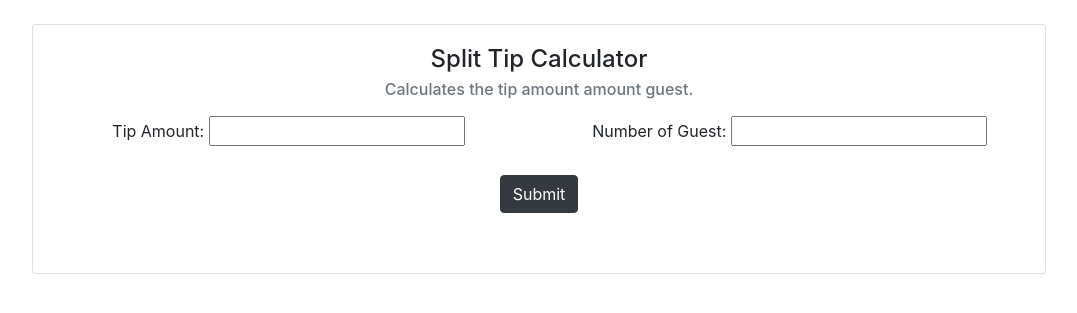
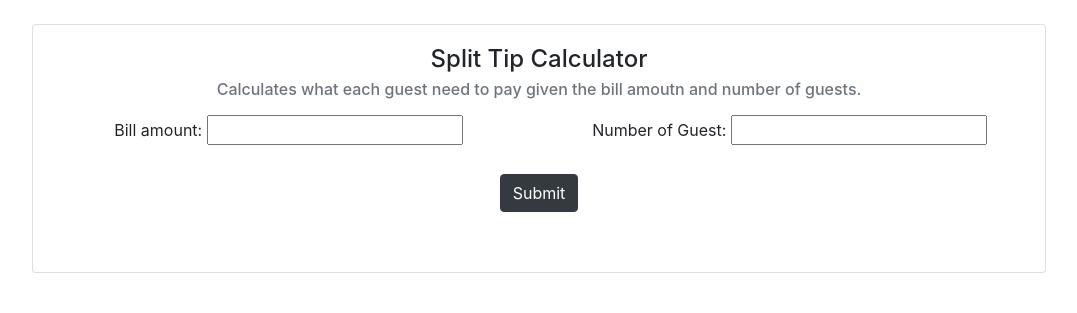
Before and after one commit to aronwk-aaron/ppa-2-sw-testing-qa-spring-2018-team-1, a Flask app: page /tip in a window 1280 px wide. Shown: the part 56-369 px from the top of the page, without its empty margins (101-1178 px from the left). Run offline with Flask 2, Linux system fonts and the light colour scheme; some libraries are stand-ins or nearby versions.

Commit message:
Tip fix
Apparently the tip funciton was entirley broken
So it's fixed now

```diff
--- a/app/app.py
+++ b/app/app.py
@@ -65,7 +65,16 @@ def retirement():
 def tip():
     tip_form = gen_tip_form(request.form)
     if request.method == 'POST':
-        tip = split_tip(tip_form.tip.data, tip_form.guest.data)
-        return render_template('tip.html', form=tip_form, tip=tip, post=1)
+        bills = split_tip(tip_form.bill.data, tip_form.guests.data)
+
+        checks = list()
+        if bills != False:
+            guest = 1
+            for amount in bills:
+                temp_dict = dict({'guest': guest, 'amount': amount})
+                checks.append(temp_dict)
+                guest += 1
+
+        return render_template('tip.html', form=tip_form, bills=checks, post=1)
     else:
-        return render_template('tip.html', form=tip_form, tip=0, post=0)
+        return render_template('tip.html', form=tip_form, bills=0, post=0)
--- a/app/forms.py
+++ b/app/forms.py
@@ -28,5 +28,5 @@ class gen_retire_form(FlaskForm):
 
 
 class gen_tip_form(FlaskForm):
-    tip = FloatField('Tip Amount:', validators=[DataRequired()])
-    guest = IntegerField('Number of Guest:', validators=[DataRequired()])
+    bill = FloatField('Bill amount:', validators=[DataRequired()])
+    guests = IntegerField('Number of Guest:', validators=[DataRequired()])
--- a/app/templates/tip.html
+++ b/app/templates/tip.html
@@ -8,25 +8,17 @@
 	<div class="card mx-5">
 		<div class="card-body text-center">
 			<h4 class="card-title ">Split Tip Calculator</h4>
-			<h6 class="card-subtitle mb-2 text-muted">Calculates the tip amount amount guest.</h6>
+			<h6 class="card-subtitle mb-2 text-muted">Calculates what each guest need to pay given the bill amoutn and number of guests.</h6>
 			<p class="card-text">
 				<form method="post" action="{{ url_for('main.tip') }}">
 					<div class="row">
 						<div class="col-sm">
-							<!--Tip-->
+							{{ form.bill.label }}
+							{{ form.bill() }}
 						</div>
 						<div class="col-sm">
-							<!--Guest-->
-						</div>
-					</div>
-					<div class="row">
-						<div class="col-sm">
-							{{ form.tip.label }}
-							{{ form.tip() }}
-						</div>
-						<div class="col-sm">
-							{{ form.guest.label }}
-							{{ form.guest() }}
+							{{ form.guests.label }}
+							{{ form.guests() }}
 						</div>
 					</div>
 					<br>
@@ -34,9 +26,11 @@
 				</form>
 				<br>
 				{% if post %}
-					{% if tip %}
-						<h5>The Tip amount is:</h5>
-						{{ tip }}
+					{% if bills %}
+						<h5>These are the bills for each guest.</h5>
+						{% for check in bills %}
+							<span class="font-weight-bold"> Guest {{check.guest}}:</span> ${{check.amount}}<br>
+						{% endfor %}
 					{% else %}
 						Invalid Input
 					{% endif %}
```
Also changed, not shown: app/tip.py (+15 -25 lines), tests/test_app.py (+4 -4 lines), tests/test_tip.py (+2 -2 lines), 1 other file.
